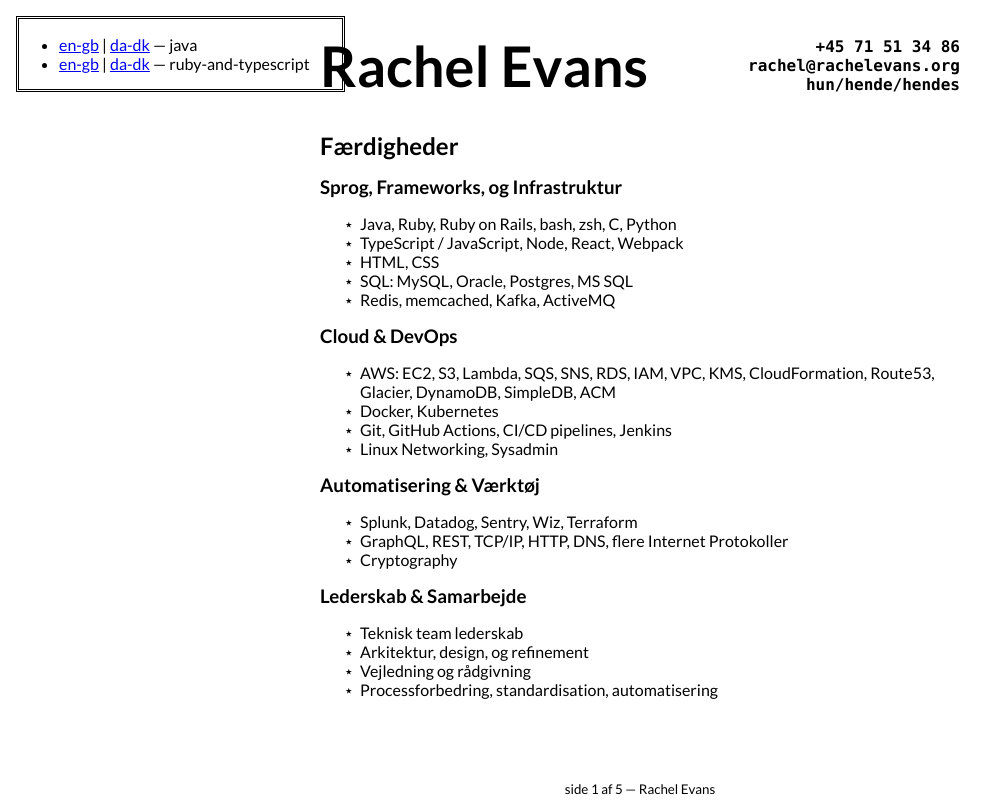
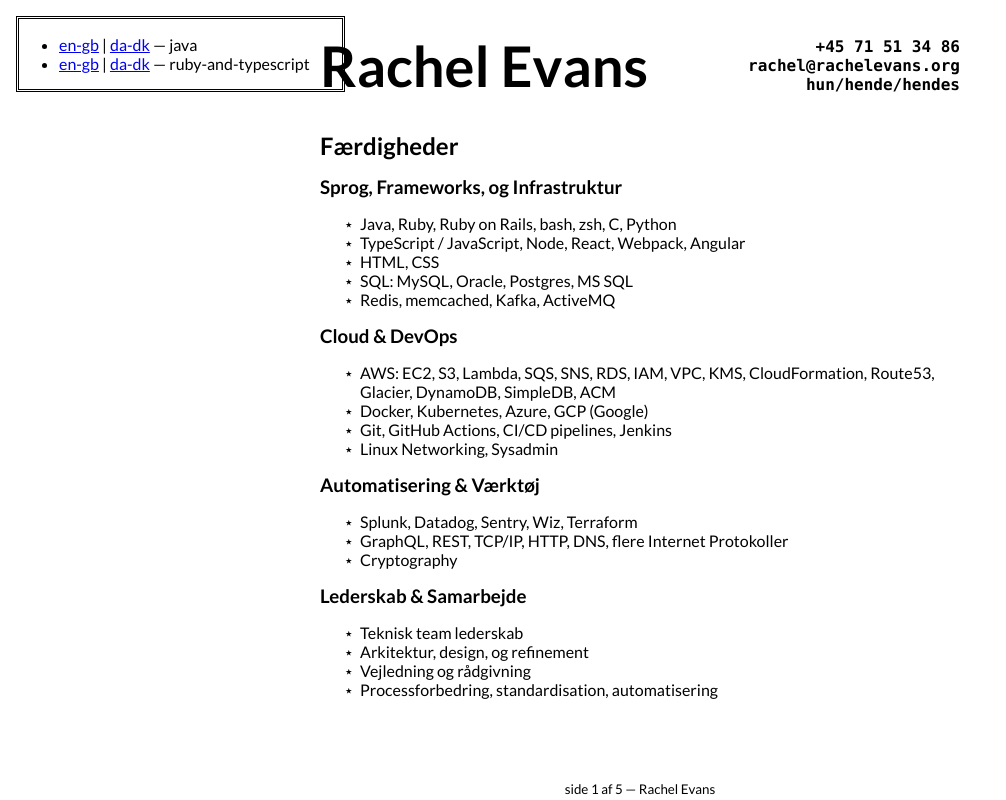
Before and after one commit to rvedotrc/my-cv, a Next.js app: page /da-dk in a window 1280 px wide. Shown: the top 800 px of the page, without its empty margins (0-1006 px from the left). Built offline with nearby package versions, Linux system fonts and the light colour scheme.

Commit message:
feat: add Angular, Azure, GCP

```diff
--- a/src/app/da-dk/page.tsx
+++ b/src/app/da-dk/page.tsx
@@ -67,7 +67,7 @@ export default function Home({
               <h3>Sprog, Frameworks, og Infrastruktur</h3>
               <ul>
                 <li>Java, Ruby, Ruby on Rails, bash, zsh, C, Python</li>
-                <li>TypeScript / JavaScript, Node, React, Webpack</li>
+                <li>TypeScript / JavaScript, Node, React, Webpack, Angular</li>
                 <li>HTML, CSS</li>
                 <li>SQL: MySQL, Oracle, Postgres, MS SQL</li>
                 <li>Redis, memcached, Kafka, ActiveMQ</li>
@@ -81,7 +81,7 @@ export default function Home({
                   AWS: EC2, S3, Lambda, SQS, SNS, RDS, IAM, VPC, KMS,
                   CloudFormation, Route53, Glacier, DynamoDB, SimpleDB, ACM
                 </li>
-                <li>Docker, Kubernetes</li>
+                <li>Docker, Kubernetes, Azure, GCP (Google)</li>
                 <li>Git, GitHub Actions, CI/CD pipelines, Jenkins</li>
                 <li>Linux Networking, Sysadmin</li>
               </ul>
--- a/src/app/en-gb/page.tsx
+++ b/src/app/en-gb/page.tsx
@@ -67,7 +67,7 @@ export default function Home({
               <h3>Languages, Frameworks, and Infrastructure</h3>
               <ul>
                 <li>Java, Ruby, Ruby on Rails, bash, zsh, C, Python</li>
-                <li>TypeScript / JavaScript, Node, React, Webpack</li>
+                <li>TypeScript / JavaScript, Node, React, Webpack, Angular</li>
                 <li>HTML, CSS</li>
                 <li>SQL: MySQL, Oracle, Postgres, MS SQL</li>
                 <li>Redis, memcached, Kafka, ActiveMQ</li>
@@ -81,7 +81,7 @@ export default function Home({
                   AWS: EC2, S3, Lambda, SQS, SNS, RDS, IAM, VPC, KMS,
                   CloudFormation, Route53, Glacier, DynamoDB, SimpleDB, ACM
                 </li>
-                <li>Docker, Kubernetes</li>
+                <li>Docker, Kubernetes, Azure, GCP (Google)</li>
                 <li>Git, GitHub Actions, CI/CD pipelines, Jenkins</li>
                 <li>Linux Networking, Sysadmin</li>
               </ul>
```
